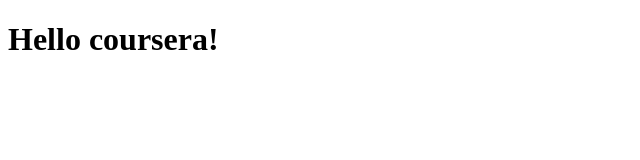
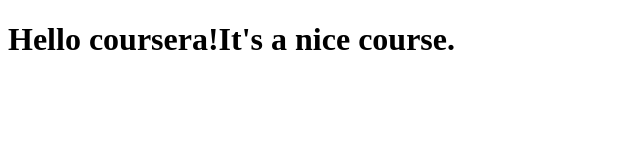
Before and after one commit to HemanthE/Courseera, a plain HTML site: page index.html in a window 1280 px wide. Shown: the whole page, without its empty margins (0-640 px from the left). Drawn offline with Linux system fonts and the light colour scheme.

Commit message:
Small addition to our page content.

```diff
--- a/index.html
+++ b/index.html
@@ -4,7 +4,7 @@
 	<title>Hello coursera!</title>
 </head>
 <body>
-	<h1>Hello coursera!</h1>
+	<h1>Hello coursera!It's a nice course.</h1>
 
 </body>
 </html>
```
